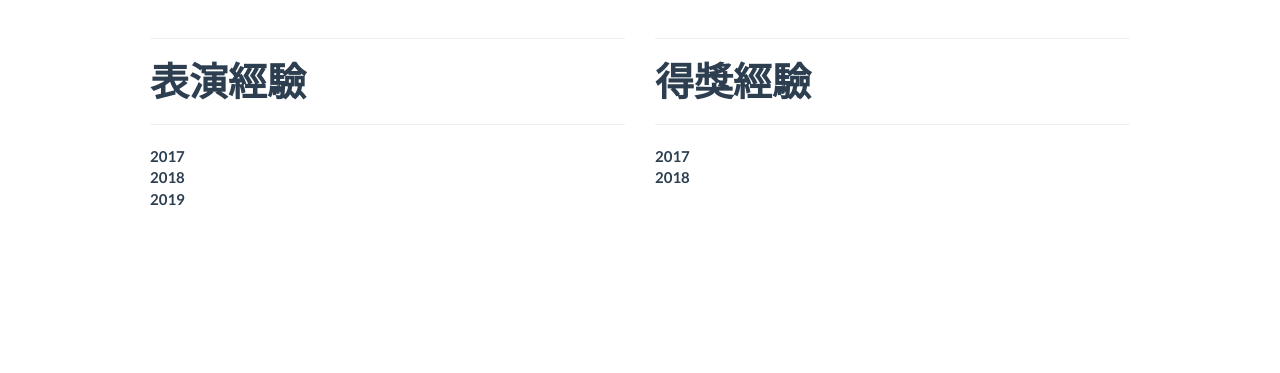
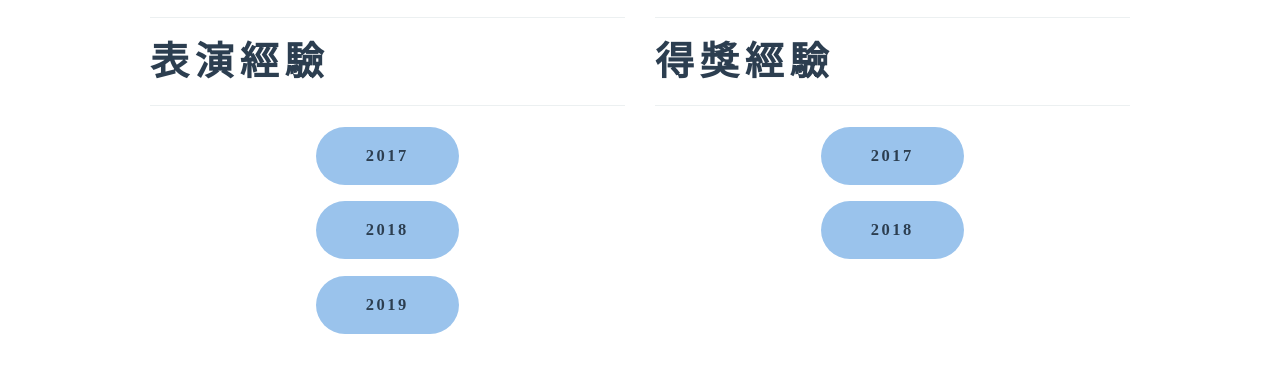
Before and after one commit to BlazeyBeats/ImagineVocalBand, a plain HTML site: page experiences.html in a window 1280 px wide. Shown: the part 63-436 px from the top of the page. Drawn offline with nearby package versions, Linux system fonts and the light colour scheme.

Commit message:
Add files via upload

```diff
--- a/css/experiences.css
+++ b/css/experiences.css
@@ -2,32 +2,60 @@
     background-color: rgba(161, 199, 238, 0.438);
   }
 
+.top{margin-top: 0px;}
+b{letter-spacing: 0.15em;
+  font-family: Microsoft JhengHei;}
+.s1,.s2,.s3,.e1,.e2{
+  display:flex;
+  justify-content: center;
+  margin-bottom:15px;
+}
+.bt{
+  background-color: #9AC3EC;
+  width:30%;
+  padding:0.5em;margin-bottom: 0.1em;
+  text-align: center;
+  border-radius: 10em;
+}
+p{display:flex;
+  justify-content: center;
+  text-align: center;margin-bottom: 3em;}
+#s3word{margin-bottom: 100px;}
 
-
+.animated {
+  -webkit-animation-duration: 1s;
+  animation-duration: 1s;
+  -webkit-animation-fill-mode: both;
+  animation-fill-mode: both;
+}
+.animated:hover {
+  -webkit-animation-iteration-count: infinite;
+  animation-iteration-count: infinite;
+}
 
 
 @media(min-width:320px){
   .middle{
-    margin:40px 20px;
-}
-.shows{
+    margin:80px 40px;
+ }
+.col-md-6{
   font-size: 0.9em;
   line-height: 2.2;
   letter-spacing: 0.08em;
-}
+  font-family: Microsoft JhengHei;
+  }
 
 }
-
-
 
 @media (min-width: 345px) {
   .middle{
     margin:80px 40px;
   }
-  .shows{
+  .col-md-6{
     font-size: 1em;
     line-height: 2.2;
     letter-spacing: 0.09em;
+    margin-bottom: 5em;
   }
 }
 
@@ -37,10 +65,11 @@
   .middle{
     margin:80px 100px;
   }
-  .shows{
+  .col-md-6{
     font-size: 1em;
     line-height: 2.4;
     letter-spacing: 0.13em;
+    margin-bottom: 5em;
   }
 }
 
@@ -49,9 +78,10 @@
   .middle{
     margin:80px 150px;
   }
-  .shows{
+  .col-md-6{
     font-size: 1.1em;
     line-height: 2.5;
     letter-spacing: 0.15em;
   }
+
 }
```
